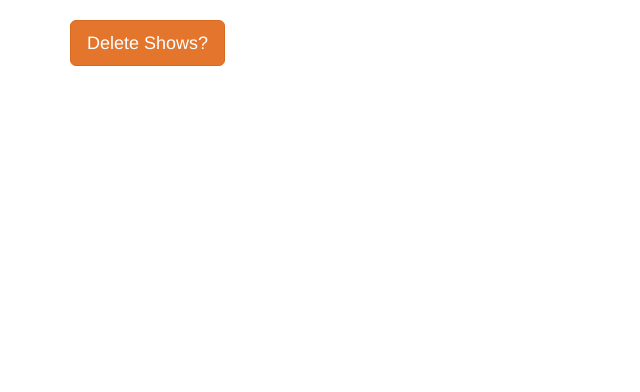
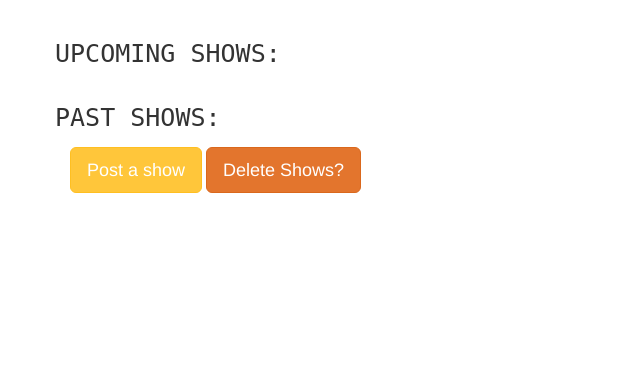
Before and after one commit to swilkinson423/udacity-fyyur, a Flask app: page /shows in a window 1280 px wide. Shown: the part 60-452 px from the top of the page, without its empty margins (0-640 px from the left). Run offline with Flask 2, Linux system fonts and the light colour scheme; data that the repository does not hold is empty; some libraries are stand-ins or nearby versions.

Commit message:
added ability to delete artists

```diff
--- a/app.py
+++ b/app.py
@@ -213,6 +213,7 @@ def show_venue(venue_id):
   shows = (
     db.session.query(Show)
     .filter(Show.venue_id == venue_id)
+    .order_by(Show.date.asc())
   )
 
   for show in shows:
@@ -251,7 +252,7 @@ def show_venue(venue_id):
     "past_shows": shows_past,
     "upcoming_shows": shows_upcoming,
     "past_shows_count": shows_past_len,
-    "upcoming_shows_count": shows_upcoming_len,
+    "upcoming_shows_count": shows_upcoming_len
   }
 
   return render_template('pages/show_venue.html', venue=data)
@@ -309,33 +310,28 @@ def create_venue_submission():
 #  ----------------------------------------------------------------
 @app.route('/venues/<venue_id>', methods=['DELETE'])
 def delete_venue(venue_id):
-  # TODO: Complete this endpoint for taking a venue_id, and using
-  # SQLAlchemy ORM to delete a record. Handle cases where the session commit could fail.
 
   error = False
 
   venue = Venue.query.filter_by(id=venue_id)
-
-
+  shows = Show.query.filter_by(venue_id=venue_id)
 
   try:
+    for show in shows:
+      show.venue_id = 2
     venue.delete()
     db.session.commit()
-    flash('Venue successfully deleted.')
+    flash('Venue deleted successfully!')
   except:
     db.session.rollback()
     error = True
-    flash('Something went wrong. Make sure there are no Shows pending')
-    print('...3')
+    flash('There was a problem deleting the venue!!')
     print(sys.exc_info())
   finally:
-    print('...4')
     db.session.close()
   if error:
-    print('There was a problem deleting the venue!!')
     return jsonify({ 'success': False })
   else:
-    print('Venue deleted successfully!')
     return jsonify({ 'success': True })
 
 
@@ -516,14 +512,31 @@ def create_artist_submission():
 
 #  Delete Artist
 #  ----------------------------------------------------------------
-@app.route('/artist/<artist_id>', methods=['DELETE'])
+@app.route('/artists/<artist_id>', methods=['DELETE'])
 def delete_artist(artist_id):
-  # TODO: Complete this endpoint for taking a venue_id, and using
-  # SQLAlchemy ORM to delete a record. Handle cases where the session commit could fail.
 
-  # BONUS CHALLENGE: Implement a button to delete a Venue on a Venue Page, have it so that
-  # clicking that button delete it from the db then redirect the user to the homepage
-  return None
+  error = False
+
+  artist = Artist.query.filter_by(id=artist_id)
+  shows = Show.query.filter_by(artist_id=artist_id)
+
+  try:
+    for show in shows:
+      show.artist_id = 2
+    artist.delete()
+    db.session.commit()
+    flash('Artist deleted successfully!')
+  except:
+    db.session.rollback()
+    error = True
+    flash('There was a problem deleting the Artist!!')
+    print(sys.exc_info())
+  finally:
+    db.session.close()
+  if error:
+    return jsonify({ 'success': False })
+  else:
+    return jsonify({ 'success': True })
 
 
 #  Update Artist
@@ -579,10 +592,12 @@ def edit_artist_submission(artist_id):
 @app.route('/shows')
 def shows():
 
-  data = []
+  shows_past = []
+  shows_upcoming = []
 
   shows = (
     db.session.query(Show)
+    .order_by(Show.date.asc())
   )
 
   for show in shows:
@@ -590,7 +605,7 @@ def shows():
     venue = Venue.query.get(show.venue_id)
     artist = Artist.query.get(show.artist_id)
 
-    show_data = {
+    show_info = {
       "id": show.id,
       "venue_id": show.venue_id,
       "venue_name": venue.name,
@@ -600,7 +615,16 @@ def shows():
       "start_time": show.date
     }
 
-    data.append(show_data)
+    if show.date < datetime.now():
+      shows_past.append(show_info)
+    else:
+      shows_upcoming.append(show_info)
+
+
+  data = {
+    "past_shows": shows_past,
+    "upcoming_shows": shows_upcoming
+  }
 
   return render_template('pages/shows.html', shows=data)
 
--- a/static/css/main.css
+++ b/static/css/main.css
@@ -184,6 +184,11 @@ h2.monospace {
 .shows .tile-show {
   min-height: 350px;
 }
+.tile-show-past {
+  filter: brightness(50%);
+  background-color: #d5d5d5;
+}
+
 .tile-head {
   position: relative;
   min-height: 350px;
--- a/templates/pages/artists.html
+++ b/templates/pages/artists.html
@@ -13,4 +13,7 @@
 	</li>
 	{% endfor %}
 </ul>
+<div id="footer">
+	<a href="/artists/create"><button class="btn btn-primary btn-lg">Post an artist</button></a>
+</div>
 {% endblock %}
--- a/templates/pages/show_artist.html
+++ b/templates/pages/show_artist.html
@@ -83,9 +83,9 @@
 		fetch('/artists/' + artistID, {
 			method: 'DELETE'
 		})
-//		.then(function(){
-//			window.open('/', "__self");
-//		})
+		.then(function(){
+			window.open('/', "_self");
+		})
 	}
 </script>
 
--- a/templates/pages/shows.html
+++ b/templates/pages/shows.html
@@ -2,7 +2,8 @@
 {% block title %}Fyyur | Shows{% endblock %}
 {% block content %}
 <div class="row shows">
-    {%for show in shows %}
+    <h1 class="monospace">Upcoming Shows:</h1>
+    {%for show in shows.upcoming_shows %}
     <div class="col-sm-4">
         <div class="tile tile-show">
             <div class="tile-head">
@@ -19,7 +20,27 @@
     </div>
     {% endfor %}
 </div>
-<div>
+<div class="row shows">
+    <h1 class="monospace">Past Shows:</h1>
+    {%for show in shows.past_shows %}
+    <div class="col-sm-4">
+        <div class="tile tile-show tile-show-past">
+            <div class="tile-head">
+                <img src="{{ show.artist_image_link }}" alt="Artist Image" />
+                <h4>{{ show.start_time|datetime('full') }}</h4>
+                <h5><a href="/artists/{{ show.artist_id }}">{{ show.artist_name }}</a></h5>
+                <p>played at</p>
+                <h5><a href="/venues/{{ show.venue_id }}">{{ show.venue_name }}</a></h5>
+            </div>
+            <div class="tile-foot">
+                <button class="btn btn-lg btn-danger button-hidden" data-id="{{ show.id }}">Delete</button>
+            </div>
+        </div>
+    </div>
+    {% endfor %}
+</div>
+<div id="footer">
+    <a href="/shows/create"><button class="btn btn-primary btn-lg">Post a show</button></a>
     <button id="show_delete_button" class="btn btn-lg btn-warning">Delete Shows?</button>
 </div>
 
--- a/templates/pages/venues.html
+++ b/templates/pages/venues.html
@@ -16,4 +16,7 @@
 		{% endfor %}
 	</ul>
 {% endfor %}
+<div id="footer">
+	<a href="/venues/create"><button class="btn btn-primary btn-lg">Post a venue</button></a>
+</div>
 {% endblock %}
```
